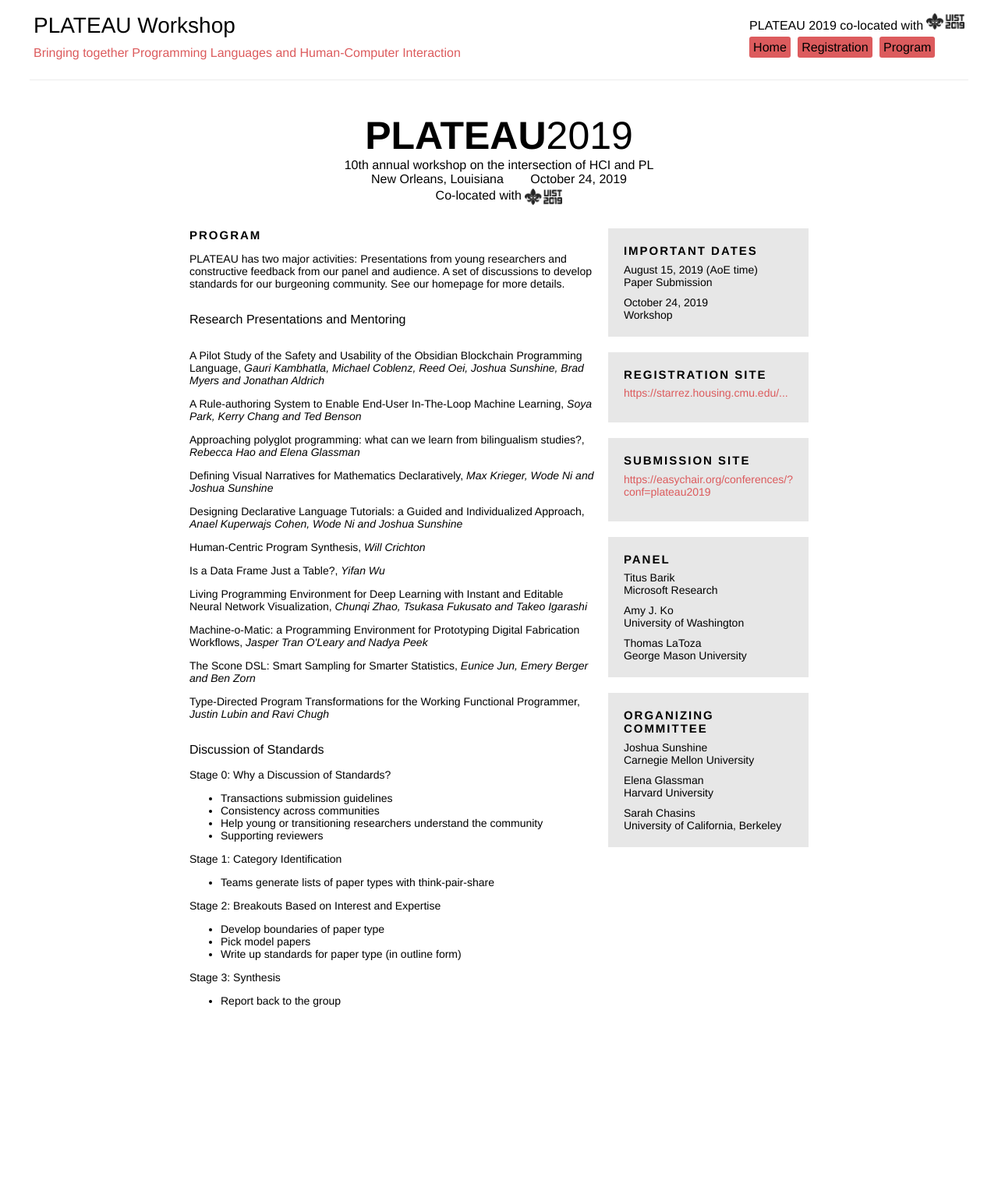
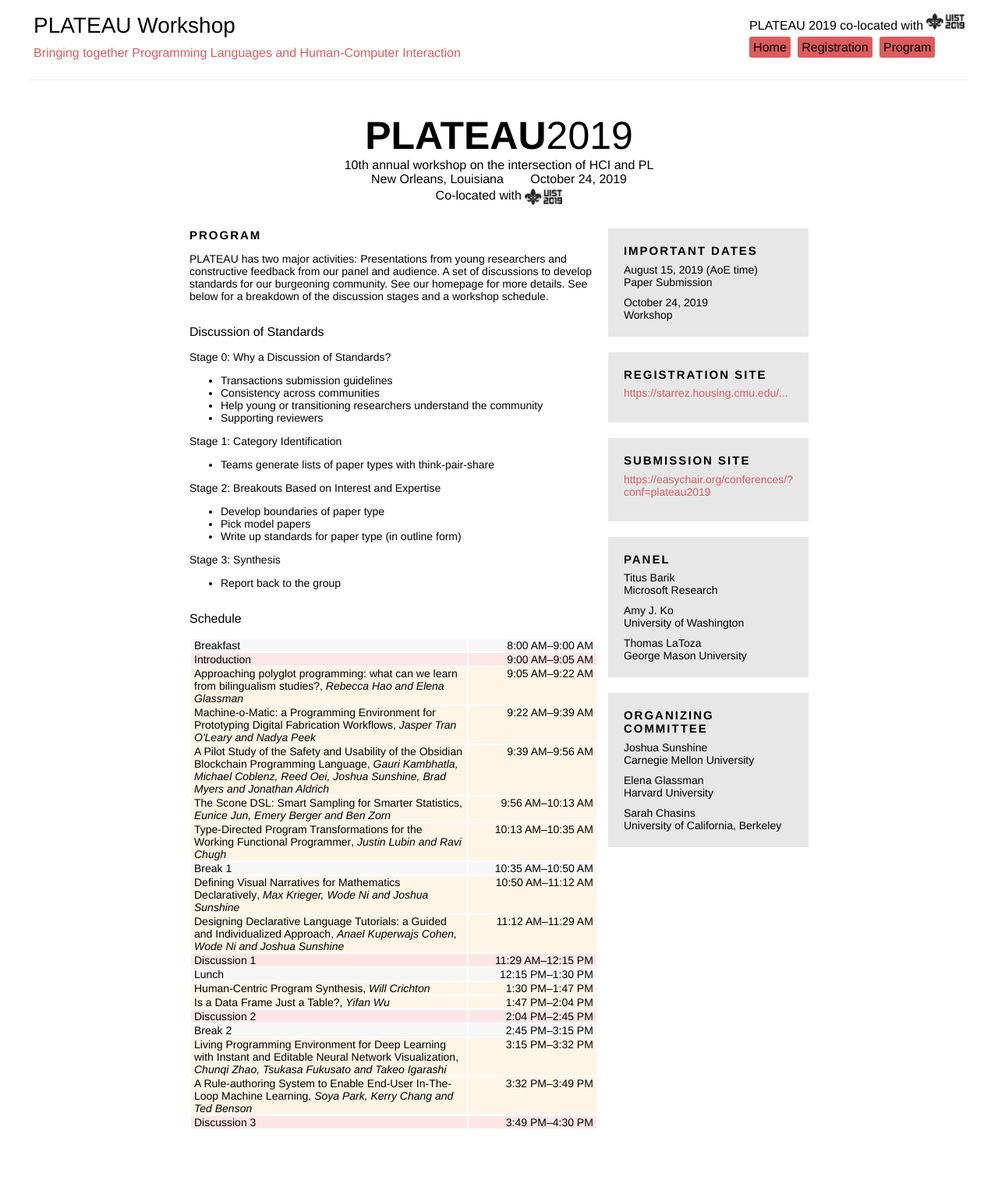
Before and after one commit to plateau-workshop/plateau, a Jekyll site: the page built from schedule.html, in a window 1280 px wide. Shown: the whole page at 78% size. Built offline with Jekyll 4.4.1, drawn with Linux system fonts in a browser that asks for light colours; before the commit the page ends 1397 px from its top, so only the background shows below that.

Commit message:
Adding detailed schedule.

```diff
--- a/assets/css/custom.css
+++ b/assets/css/custom.css
@@ -803,3 +803,28 @@ margin: 3px;
 .authors{
   font-style: italic;
 }
+
+.padding_between_cols td
+{
+    padding:0 4px 0 4px;
+}
+
+.break{
+  background-color: #f7f7f7
+}
+
+.discussion{
+  background-color: rgb(255,230,230);
+}
+
+.talk{
+  background-color: rgb(255,245,230);
+}
+
+.schedule-left{
+  width: 65%;
+}
+.schedule-right{
+   width: 30%;
+   text-align:right;
+}
--- a/schedule.html
+++ b/schedule.html
@@ -9,25 +9,8 @@ layout: default
     </div>
 
     <p>
-    PLATEAU has two major activities:  Presentations from young researchers and constructive feedback from our panel and audience.  A set of discussions to develop standards for our burgeoning community.  See our homepage for more details.
+    PLATEAU has two major activities:  Presentations from young researchers and constructive feedback from our panel and audience.  A set of discussions to develop standards for our burgeoning community.  See our homepage for more details.  See below for a breakdown of the discussion stages and a workshop schedule.
     </p>
-
-
-    <div class="schedule-header-bigger">
-    Research Presentations and Mentoring
-    </div>
-
-    <p><span class='paper_title'>A Pilot Study of the Safety and Usability of the Obsidian Blockchain Programming Language, </span><span class='authors'>Gauri Kambhatla, Michael Coblenz, Reed Oei, Joshua Sunshine, Brad Myers and Jonathan Aldrich</span></p>
-    <p><span class='paper_title'>A Rule-authoring System to Enable End-User In-The-Loop Machine Learning, </span><span class='authors'>Soya Park, Kerry Chang and Ted Benson</span></p>
-    <p><span class='paper_title'>Approaching polyglot programming: what can we learn from bilingualism studies?, </span><span class='authors'>Rebecca Hao and Elena Glassman</span></p>
-    <p><span class='paper_title'>Defining Visual Narratives for Mathematics Declaratively, </span><span class='authors'>Max Krieger, Wode Ni and Joshua Sunshine</span></p>
-    <p><span class='paper_title'>Designing Declarative Language Tutorials: a Guided and Individualized Approach, </span><span class='authors'>Anael Kuperwajs Cohen, Wode Ni and Joshua Sunshine</span></p>
-    <p><span class='paper_title'>Human-Centric Program Synthesis, </span><span class='authors'>Will Crichton</span></p>
-    <p><span class='paper_title'>Is a Data Frame Just a Table?, </span><span class='authors'>Yifan Wu</span></p>
-    <p><span class='paper_title'>Living Programming Environment for Deep Learning with Instant and Editable Neural Network Visualization, </span><span class='authors'>Chunqi Zhao, Tsukasa Fukusato and Takeo Igarashi</span></p>
-    <p><span class='paper_title'>Machine-o-Matic: a Programming Environment for Prototyping Digital Fabrication Workflows, </span><span class='authors'>Jasper Tran O'Leary and Nadya Peek</span></p>
-    <p><span class='paper_title'>The Scone DSL: Smart Sampling for Smarter Statistics, </span><span class='authors'>Eunice Jun, Emery Berger and Ben Zorn</span></p>
-    <p><span class='paper_title'>Type-Directed Program Transformations for the Working Functional Programmer, </span><span class='authors'>Justin Lubin and Ravi Chugh</span></p>
 
 
     <div class="schedule-header-bigger">
@@ -78,3 +61,32 @@ layout: default
     <li>Report back to the group</li>
     </ul>
     </div>
+
+
+    <div class="schedule-header-bigger">
+    Schedule
+    </div>
+
+    <table class="padding_between_cols">
+
+ <tr class='break'><td class='schedule-left'><span class='paper_title'>Breakfast</span></td><td class='schedule-right'>8:00 AM&ndash;9:00 AM</td></tr>
+<tr class='discussion'><td class='schedule-left'><span class='paper_title'>Introduction</span></td><td class='schedule-right'>9:00 AM&ndash;9:05 AM</td></tr>
+<tr class='talk'><td class='schedule-left'><span class='paper_title'>Approaching polyglot programming: what can we learn from bilingualism studies?</span>, <span class='authors'>Rebecca Hao and Elena Glassman</span></td><td class='schedule-right'>9:05 AM&ndash;9:22 AM</td></tr>
+<tr class='talk'><td class='schedule-left'><span class='paper_title'>Machine-o-Matic: a Programming Environment for Prototyping Digital Fabrication Workflows</span>, <span class='authors'>Jasper Tran O'Leary and Nadya Peek</span></td><td class='schedule-right'>9:22 AM&ndash;9:39 AM</td></tr>
+<tr class='talk'><td class='schedule-left'><span class='paper_title'>A Pilot Study of the Safety and Usability of the Obsidian Blockchain Programming Language</span>, <span class='authors'>Gauri Kambhatla, Michael Coblenz, Reed Oei, Joshua Sunshine, Brad Myers and Jonathan Aldrich</span></td><td class='schedule-right'>9:39 AM&ndash;9:56 AM</td></tr>
+<tr class='talk'><td class='schedule-left'><span class='paper_title'>The Scone DSL: Smart Sampling for Smarter Statistics</span>, <span class='authors'>Eunice Jun, Emery Berger and Ben Zorn</span></td><td class='schedule-right'>9:56 AM&ndash;10:13 AM</td></tr>
+<tr class='talk'><td class='schedule-left'><span class='paper_title'>Type-Directed Program Transformations for the Working Functional Programmer</span>, <span class='authors'>Justin Lubin and Ravi Chugh</span></td><td class='schedule-right'>10:13 AM&ndash;10:35 AM</td></tr>
+<tr class='break'><td class='schedule-left'><span class='paper_title'>Break 1</span></td><td class='schedule-right'>10:35 AM&ndash;10:50 AM</td></tr>
+<tr class='talk'><td class='schedule-left'><span class='paper_title'>Defining Visual Narratives for Mathematics Declaratively</span>, <span class='authors'>Max Krieger, Wode Ni and Joshua Sunshine</span></td><td class='schedule-right'>10:50 AM&ndash;11:12 AM</td></tr>
+<tr class='talk'><td class='schedule-left'><span class='paper_title'>Designing Declarative Language Tutorials: a Guided and Individualized Approach</span>, <span class='authors'>Anael Kuperwajs Cohen, Wode Ni and Joshua Sunshine</span></td><td class='schedule-right'>11:12 AM&ndash;11:29 AM</td></tr>
+<tr class='discussion'><td class='schedule-left'><span class='paper_title'>Discussion 1</span></td><td class='schedule-right'>11:29 AM&ndash;12:15 PM</td></tr>
+<tr class='break'><td class='schedule-left'><span class='paper_title'>Lunch</span></td><td class='schedule-right'>12:15 PM&ndash;1:30 PM</td></tr>
+<tr class='talk'><td class='schedule-left'><span class='paper_title'>Human-Centric Program Synthesis</span>, <span class='authors'>Will Crichton</span></td><td class='schedule-right'>1:30 PM&ndash;1:47 PM</td></tr>
+<tr class='talk'><td class='schedule-left'><span class='paper_title'>Is a Data Frame Just a Table?</span>, <span class='authors'>Yifan Wu</span></td><td class='schedule-right'>1:47 PM&ndash;2:04 PM</td></tr>
+<tr class='discussion'><td class='schedule-left'><span class='paper_title'>Discussion 2</span></td><td class='schedule-right'>2:04 PM&ndash;2:45 PM</td></tr>
+<tr class='break'><td class='schedule-left'><span class='paper_title'>Break 2</span></td><td class='schedule-right'>2:45 PM&ndash;3:15 PM</td></tr>
+<tr class='talk'><td class='schedule-left'><span class='paper_title'>Living Programming Environment for Deep Learning with Instant and Editable Neural Network Visualization</span>, <span class='authors'>Chunqi Zhao, Tsukasa Fukusato and Takeo Igarashi</span></td><td class='schedule-right'>3:15 PM&ndash;3:32 PM</td></tr>
+<tr class='talk'><td class='schedule-left'><span class='paper_title'>A Rule-authoring System to Enable End-User In-The-Loop Machine Learning</span>, <span class='authors'>Soya Park, Kerry Chang and Ted Benson</span></td><td class='schedule-right'>3:32 PM&ndash;3:49 PM</td></tr>
+<tr class='discussion'><td class='schedule-left'><span class='paper_title'>Discussion 3</span></td><td class='schedule-right'>3:49 PM&ndash;4:30 PM</td></tr>
+
+    </table>
```
